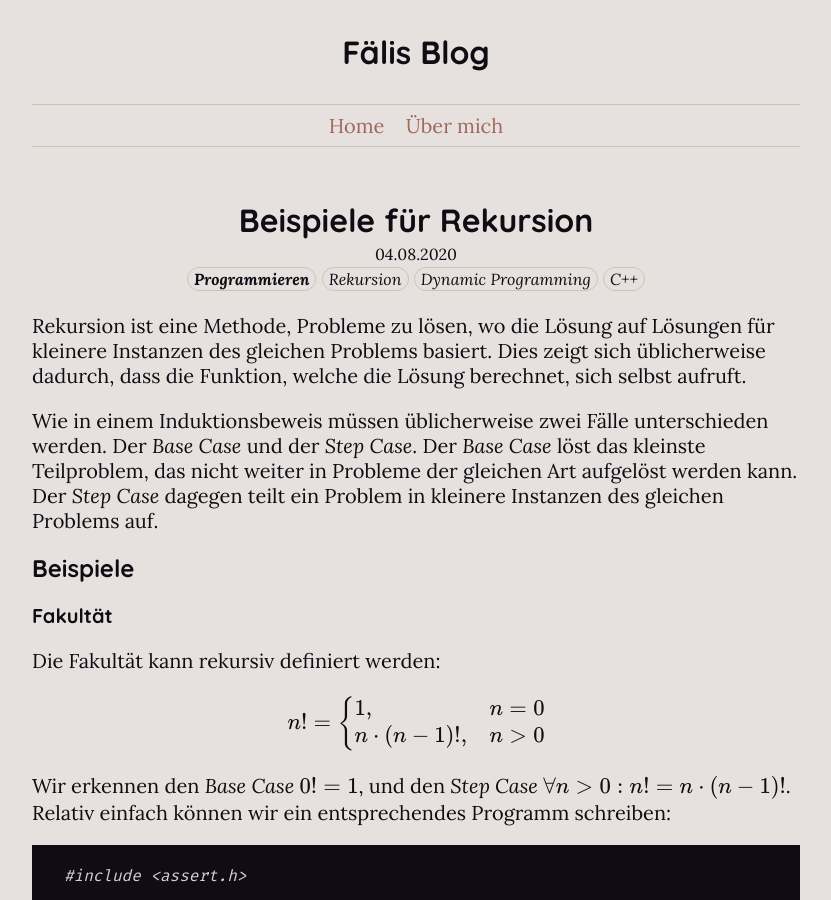
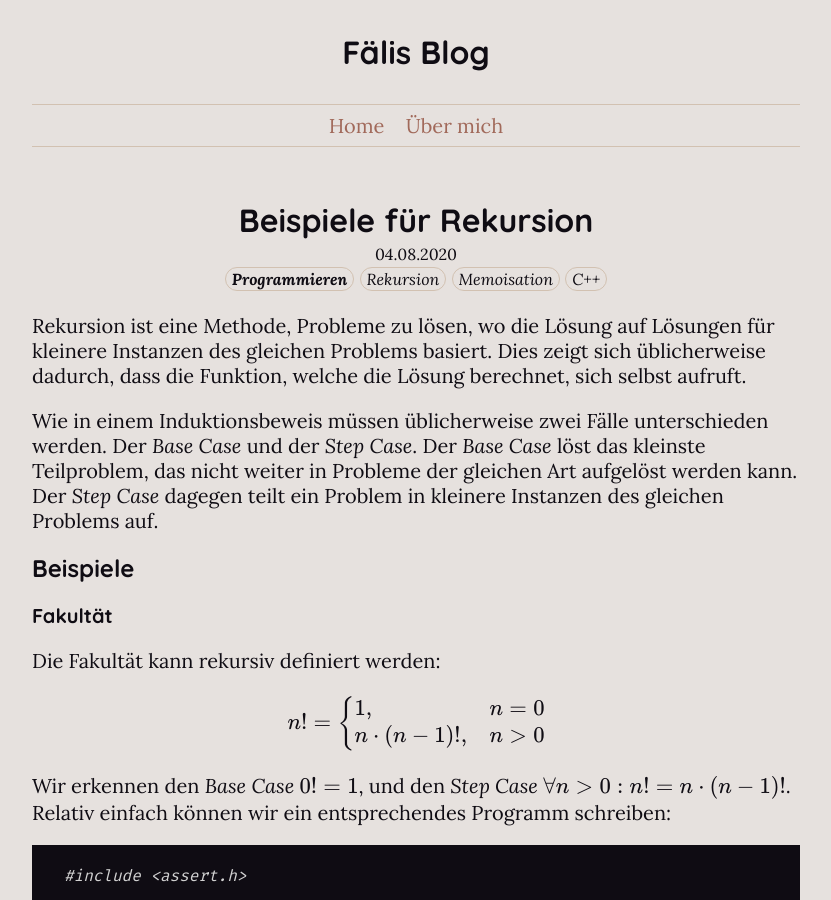
Before and after one commit to fabianboesiger/fabianboesiger.github.io, a Jekyll site: the page built from _posts/2020-08-04-examples-of-recursion.md, in a window 1280 px wide and 900 px high. Shown: the whole window, without its empty margins (224-1055 px from the left). Built offline with Jekyll 4.4.1, drawn with Linux system fonts in a browser that asks for light colours; formulas are drawn with MathJax 3; some of the changed text lies outside the part shown.

Commit message:
Update 2020-08-04-examples-of-recursion.md

```diff
--- a/_posts/2020-08-04-examples-of-recursion.md
+++ b/_posts/2020-08-04-examples-of-recursion.md
@@ -3,7 +3,7 @@ layout: post
 title: Beispiele für Rekursion
 date: 2020-08-04 13:00:00 +0200
 categories: Programmieren
-tags: [Rekursion, Dynamic Programming, C++]
+tags: [Rekursion, Memoisation, C++]
 ---
 
 Rekursion ist eine Methode, Probleme zu lösen, wo die Lösung auf Lösungen für kleinere Instanzen des gleichen Problems basiert. Dies zeigt sich üblicherweise dadurch, dass die Funktion, welche die Lösung berechnet, sich selbst aufruft.
@@ -115,7 +115,7 @@ main()
 
 Wir sehen, dass die Rekusive Lösungsmethode hier in vielen Funktionsaufrufen mit den selben Werten resultiert, was für grosse `n` sehr ineffizient wird. `fib(3)` wird beispielsweise drei mal berechnet.
 
-Wir können die Effizienz verbessern, indem wir eine Methode namens *Dynamic Programming* verwenden. Dabei werden equivalänte Funktionsaufrufe nicht mehr neu berechnet, sondern beim ersten mal gespeichert, und danach bei erneuten Funktionsaufrufen einfach direkt die vorherige Lösung verwendet.
+Wir können die Effizienz verbessern, indem wir eine Methode namens *Memoisation* verwenden. Dabei werden equivalänte Funktionsaufrufe nicht mehr neu berechnet, sondern beim ersten mal gespeichert, und danach bei erneuten Funktionsaufrufen einfach direkt die vorherige Lösung verwendet.
 
 ~~~cpp
 #include <assert.h>
```
